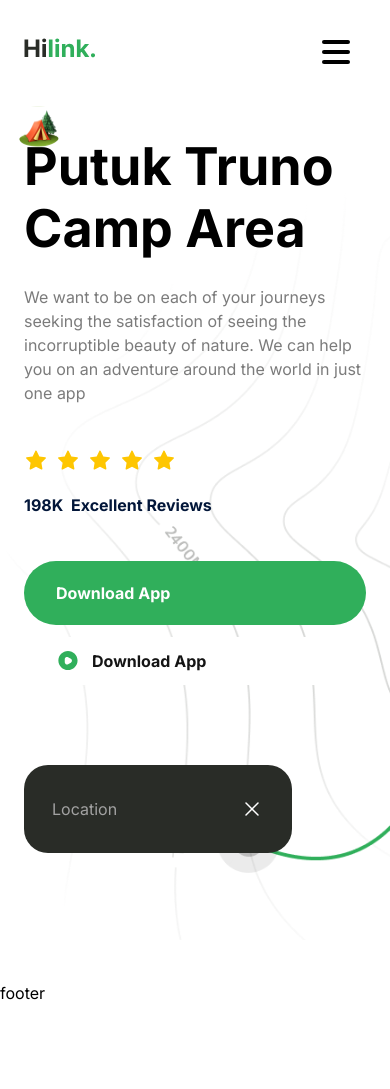
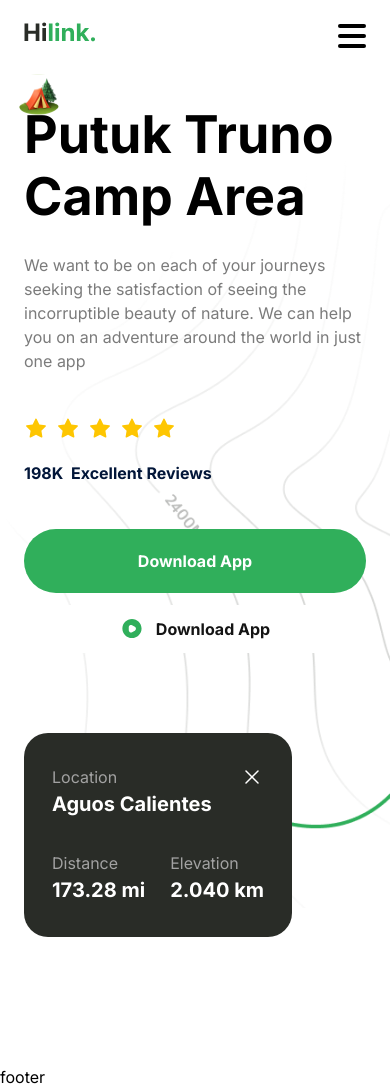
Before and after one commit to Rauliqbal/travel-landingpage, a Nuxt app: page / in a window 390 px wide. Before the commit the page ends 1005 px from the top, so only its background shows below. Built offline with nearby package versions, Linux system fonts and the light colour scheme.

Commit message:
add hero section

```diff
--- a/app.vue
+++ b/app.vue
@@ -1,8 +1,8 @@
 <template>
   <div>
     <Navbar/>
-    <main>
-      <NuxtPage class="relative overflow-hidden"/>
+    <main class="relative overflow-hidden">
+      <NuxtPage />
     </main>
     <Footer/>
   </div>
--- a/components/button.vue
+++ b/components/button.vue
@@ -6,7 +6,7 @@ defineProps<{
 }>()
 </script>
 <template>
-  <button :class=" variant + ' inline-flex gap-3 px-8 py-4 font-bold rounded-full items-center'">
+  <button :class=" variant + ' flexCenter gap-3 px-8 py-4 font-bold rounded-full items-center text-center'">
     <img v-if="icon?.length" :src="'/img/'+ icon" :alt="title" width="24" height="24">
     {{ title }}
   </button>
--- /dev/null
+++ b/components/camp.vue
@@ -0,0 +1,13 @@
+<script setup>
+</script>
+<template>
+  <div :class="backgroundImage + 'w-full h-full min-w-[1100px] bg-cover bg-no-repeat lg:rounded-r-5xl 2xl:rounded-5xl'">
+    <div class="flex h-full flex-col items-start justify-between p-6 lg:px-20 lg:py-10">
+      <div class="flexCenter gap-4">
+        <div class="rounded-full bg-green-50 p-4">
+          <NuxtImg src=""/>
+        </div>
+      </div>
+    </div>
+  </div>
+</template>
--- a/components/hero.vue
+++ b/components/hero.vue
@@ -1,43 +1,62 @@
-<script setup>
-</script>
+<script setup></script>
 <template>
-  <section class="max-container padding-container flex flex-col gap-20 py-10 pb-32 md:gap-28 lg:py-20 xl:flex-row">
+  <section
+    class="max-container padding-container flex flex-col gap-20 py-10 pb-32 md:gap-28 lg:py-20 xl:flex-row"
+  >
     <div class="hero-map"></div>
     <div class="relative z-20 flex flex-1 flex-col xl:w-1/2">
-      <NuxtImg src="/img/camp.svg" class="absolute -left-[5px] -top-[30px] w-10 lg:w-[50px]" width="50" height="50" placeholder/>
+      <NuxtImg
+        src="/img/camp.svg"
+        class="absolute -left-[5px] -top-[30px] w-10 lg:w-[50px]"
+        width="50"
+        height="50"
+        placeholder
+      />
       <h1 class="bold-52 lg:bold-88">Putuk Truno Camp Area</h1>
-      <p className="regular-16 mt-6 text-gray-30 xl:max-w-[520px]">
-        We want to be on each of your journeys seeking the satisfaction of seeing the incorruptible beauty of nature. We can help you on an adventure around the world in just one app
+      <p class="regular-16 mt-6 text-gray-30 xl:max-w-[520px]">
+        We want to be on each of your journeys seeking the satisfaction of
+        seeing the incorruptible beauty of nature. We can help you on an
+        adventure around the world in just one app
       </p>
       <div class="my-11 flex flex-wrap gap-5">
         <div class="flex items-center gap-2">
           <div v-for="icon in 5" :key="icon">
-            <NuxtImg src="/img/star.svg" width="24" height="24"/>
+            <NuxtImg src="/img/star.svg" width="24" height="24" />
           </div>
         </div>
         <p class="bold-16 lg:bold-20 text-blue-70">
           198K
-          <span class="regular-15 lg:regular-20 ml-1">
-            Excellent Reviews
-          </span>
+          <span class="regular-15 lg:regular-20 ml-1"> Excellent Reviews </span>
         </p>
       </div>
 
       <div class="flex flex-col sm:flex-row w-full gap-3">
-      <Button title="Download App" variant="btn_green"/>
-      <Button icon="play.svg" title="Download App" variant="btn_white_text"/>
+        <Button title="Download App" variant="btn_green" />
+        <Button icon="play.svg" title="Download App" variant="btn_white_text" />
       </div>
     </div>
     <div class="flex flex-1 items-start">
-      <div class="bg-green-90 flex flex-col gap-8 px-7 py-8 rounded-3xl w-[268px] z-20">
+      <div
+        class="bg-green-90 flex flex-col gap-8 px-7 py-8 rounded-3xl w-[268px] z-20"
+      >
         <div class="flex flex-col">
           <div class="flexBetween">
-            <p class="text-gray-20 regular-16">
-              Location
-            </p>
-            <NuxtImg src="/img/close.svg" width="24" height="24"/>
+            <p class="text-gray-20 regular-16">Location</p>
+            <NuxtImg src="/img/close.svg" width="24" height="24" />
+          </div>
+          <p class="bold-20 text-white">Aguos Calientes</p>
+        </div>
+        <div class="flexBetween">
+          <div class="flex flex-col">
+            <p class="text-gray-20 regular-16">Distance</p>
+            <p class="bold-20 text-white">173.28 mi</p>
+          </div>
+          <div class="flex flex-col">
+            <p class="text-gray-20 regular-16">Elevation</p>
+            <p class="bold-20 text-white">2.040 km</p>
           </div>
         </div>
-      </div>    </div>
+      </div>
+    </div>
   </section>
 </template>
--- a/components/navbar.vue
+++ b/components/navbar.vue
@@ -35,7 +35,7 @@ const links = [
         />
         <label
           for="hamburger"
-          class="peer-checked:hamburger z-50 p-4 block cursor-pointer md:hidden"
+          class="peer-checked:hamburger z-50 block cursor-pointer md:hidden"
         >
           <span
             class="transition duration-200 inline-block w-7 h-1 bg-black rounded-xl after:rounded-xl before:rounded-xl"
--- a/pages/index.vue
+++ b/pages/index.vue
@@ -1,4 +1,13 @@
 <script setup>
+useHead({
+  title: 'Hilink',
+  link: [
+    {rel: "icon", href:"/favicon.ico"}
+  ],
+  meta:[
+    {name: "description", content: "Travel Landing Page with Nuxt 3"}
+  ]
+})
 </script>
 <template>
   <Hero/>
```
Also changed, not shown: 2 other files (tests, documents, lock files or other folders).
